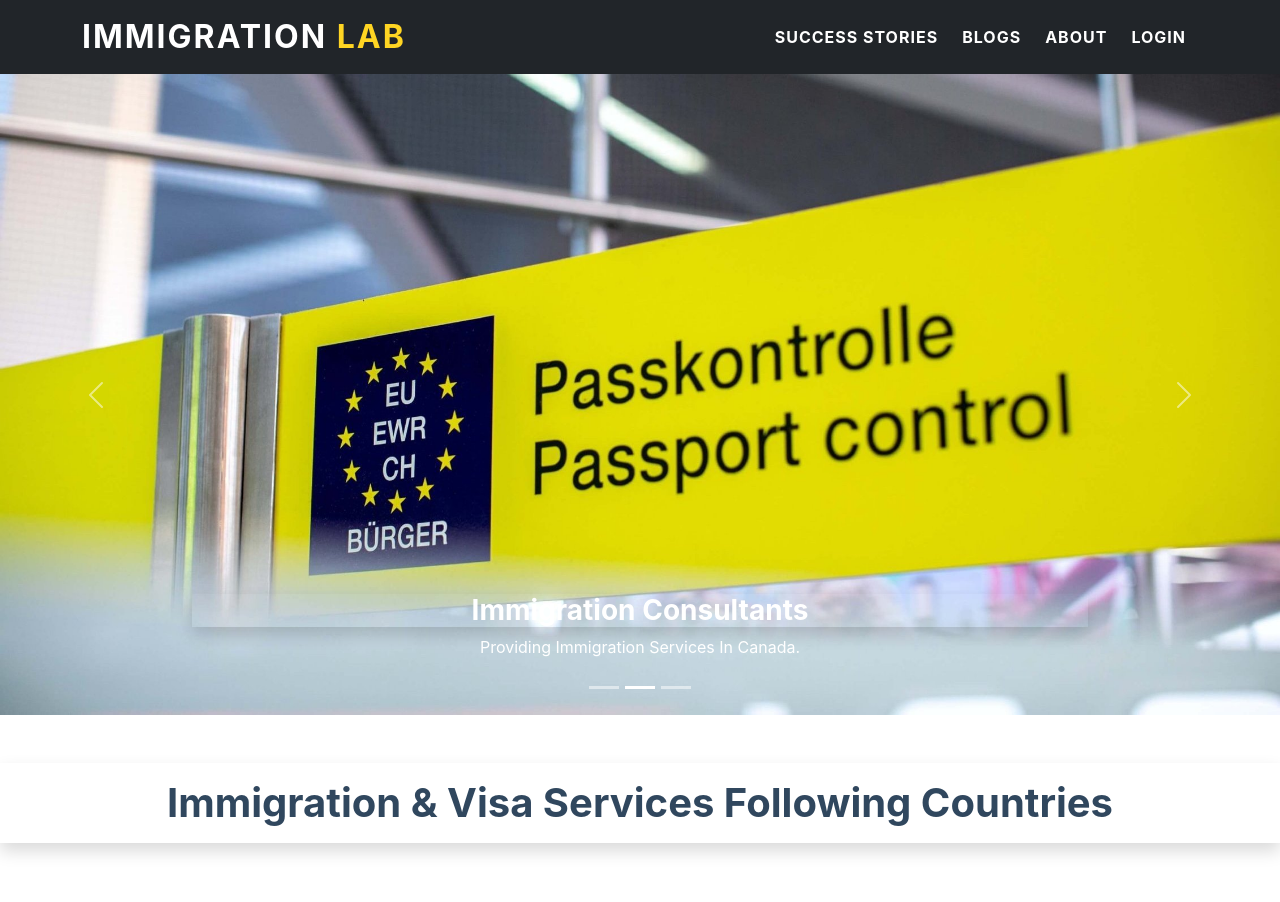
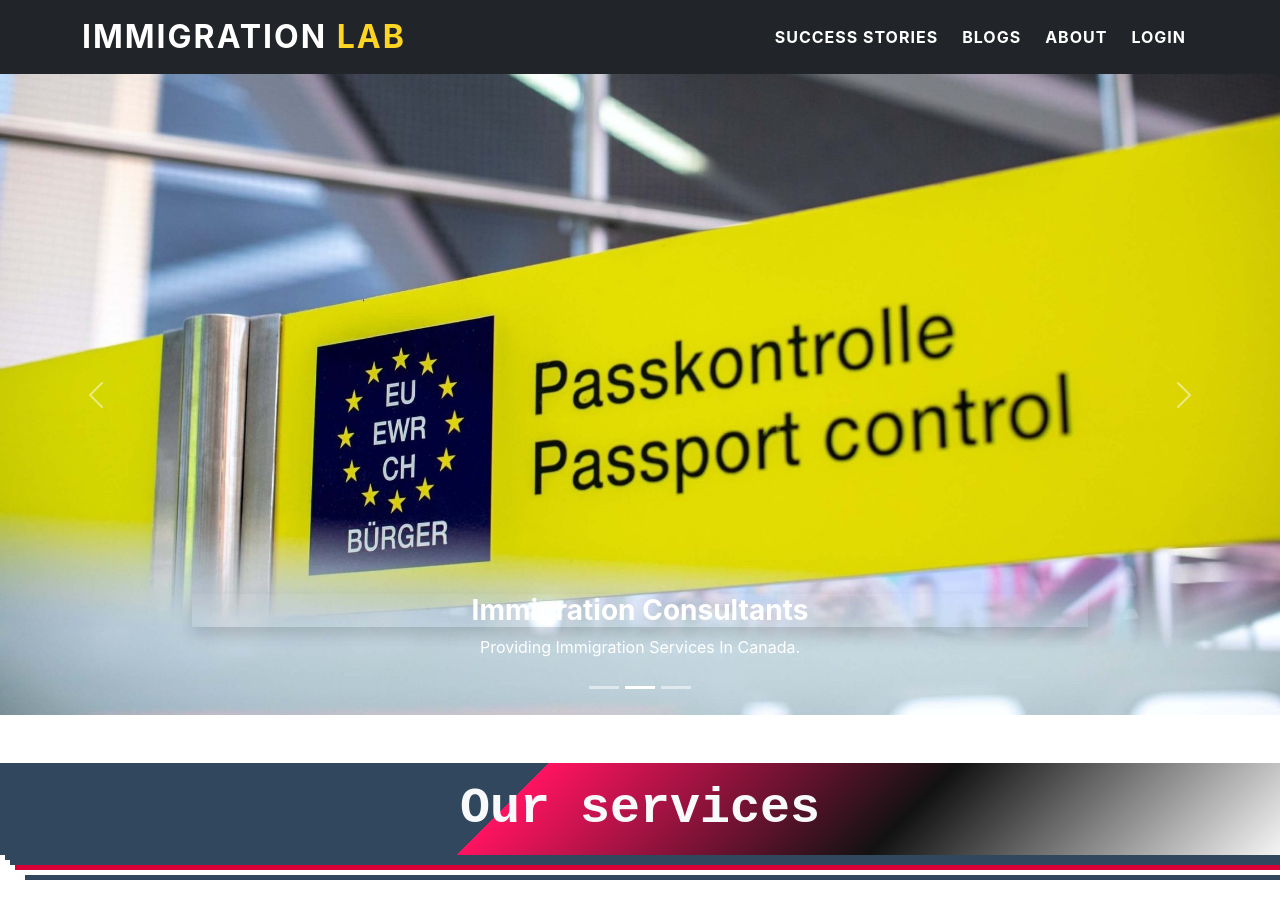
Before and after one commit to JunayedKhanNoor/Immigration-Lab-independent-service-provider, a React (Create React App) app: page / in a window 1280 px wide. Shown: the top 902 px of the page. Built offline with nearby package versions, Linux system fonts and the light colour scheme.

Commit message:
Services Component

```diff
--- a/src/Pages/Home/CountryList/Country.css
+++ b/src/Pages/Home/CountryList/Country.css
@@ -4,3 +4,14 @@
   transition: 0.5s all ease;
   z-index: 400;
 }
+.animate-text{
+    -webkit-box-shadow: 5px 5px 0px 0px #289FED, 10px 10px 0px 0px #5FB8FF, 15px 15px 0px 0px #A1D8FF, 20px 20px 0px 0px #CAE6FF, 25px 25px 0px 0px #E1EEFF, -4px 3px 27px 12px rgba(0,0,0,0);
+box-shadow: 5px 5px 0px 0px #289FED, 10px 10px 0px 0px #5FB8FF, 15px 15px 0px 0px #A1D8FF, 20px 20px 0px 0px #CAE6FF, 25px 25px 0px 0px #E1EEFF, -4px 3px 27px 12px rgba(0,0,0,0);
+  background-image: linear-gradient(
+    -225deg,
+    #121212 0%,
+    #30475E 69%,
+    #ff1361 27%,
+    #F5F5F5 100%
+  );
+}
--- a/src/Pages/Home/CountryList/CountryList.js
+++ b/src/Pages/Home/CountryList/CountryList.js
@@ -12,10 +12,10 @@ const CountryList = () => {
   return (
     <div className="mt-5">
       <h1
-        style={{ color: "#30475E" }}
-        className="text-center py-3 my-5 fw-bold shadow"
+        style={{ color: "#30475E",fontFamily:'monospace' }}
+        className="text-center text-light py-3 my-5 fw-bold animate-text"
       >
-        Immigration & Visa Services Following Countries
+        Visa Services Following Countries
       </h1>
       <Row xs={1} md={2} lg={3} className="g-4 container mx-auto mt-5">
         <Col>
--- a/src/Pages/Home/Home/Home.js
+++ b/src/Pages/Home/Home/Home.js
@@ -1,4 +1,5 @@
 import React from 'react';
+import Services from '../../Services/Services';
 import Banner from '../Banner/Banner';
 import CountryList from '../CountryList/CountryList';
 
@@ -6,6 +7,7 @@ const Home = () => {
     return (
         <div>
             <Banner></Banner>
+            <Services></Services>
             <CountryList></CountryList>
         </div>
     );
--- /dev/null
+++ b/src/Pages/Services/Services.css
@@ -0,0 +1,13 @@
+.service-title{
+    font-size: 50px !important;
+    font-weight: 900 !important;
+    -webkit-box-shadow: 5px 5px 0px 0px #30475E, 10px 10px 0px 0px #30475E, 15px 15px 0px 0px #DA0037, 20px 20px 0px 0px #fff, 25px 25px 0px 0px #E1EEFF, -4px 3px 27px 12px rgba(0,0,0,0);
+    box-shadow: 5px 5px 0px 0px #30475E, 10px 10px 0px 0px #30475E, 15px 15px 0px 0px #DA0037, 20px 20px 0px 0px #fff, 25px 25px 0px 0px #30475E, -4px 3px 27px 12px rgba(0,0,0,0);
+    background-image: linear-gradient(
+        -225deg,
+        #30475E 40%,
+        #ff1361 17%,
+        #121212 70%,
+        #F5F5F5 100%
+      );
+}
--- a/src/Pages/Services/Services.js
+++ b/src/Pages/Services/Services.js
@@ -1,9 +1,9 @@
 import React from 'react';
-
+import './Services.css'
 const Services = () => {
     return (
         <div>
-            <h1>This is Services</h1>
+            <h1 style={{backgroundColor:'#F05454',fontFamily:'monospace'}} className="text-center text-light   my-5 py-3 service-title">Our services</h1>
         </div>
     );
 };
--- a/src/_steps.js
+++ b/src/_steps.js
@@ -15,4 +15,10 @@
  * y- FFD523
  * o-FF4C29
  * r-DA0037
+ * https://i.ibb.co/Pr97Zh2/skill.jpg
+https://i.ibb.co/KKJ2WGP/spouse.jpg
+https://i.ibb.co/vPx3SQ9/student.jpg
+https://i.ibb.co/sRF4pXg/vip.jpg
+https://i.ibb.co/GcR5Tfb/visitor.jpg
+https://i.ibb.co/vHT58G7/worker.jpg
  */
```
Also changed, not shown: public/services.json (added, +80 -0 lines).
